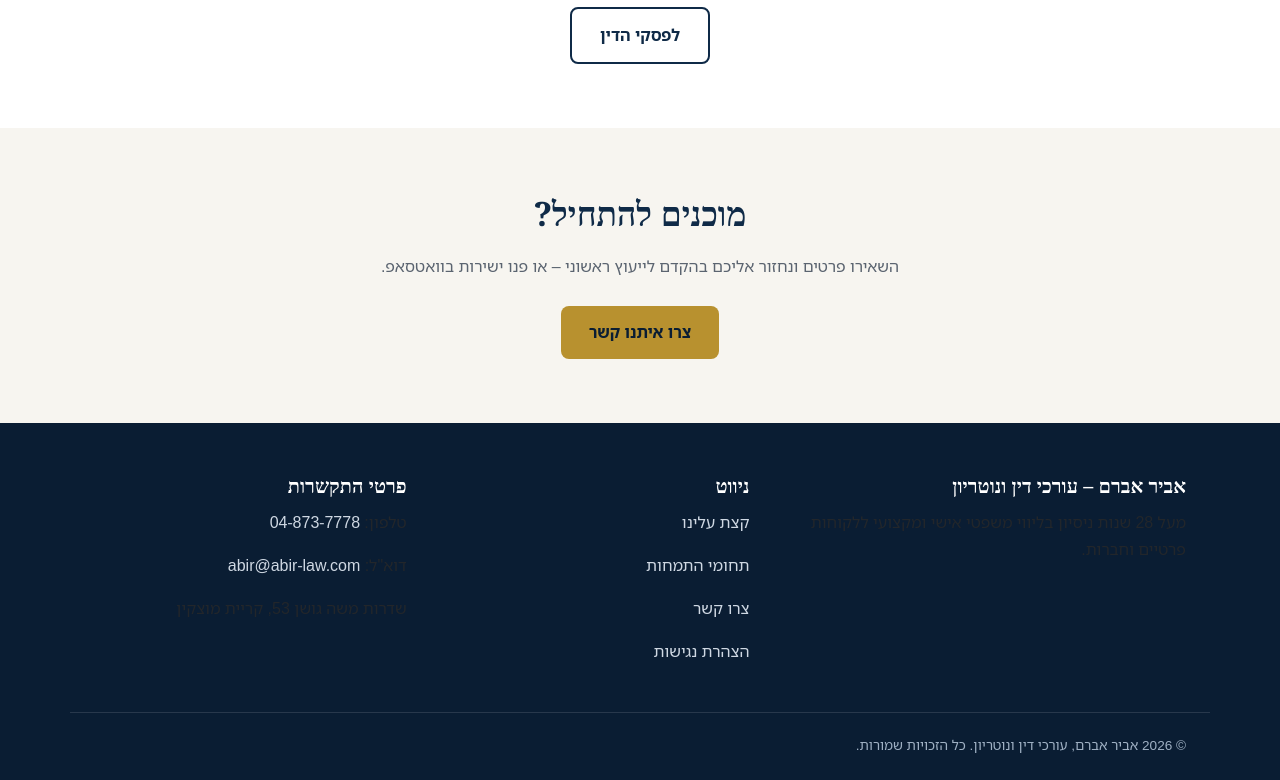
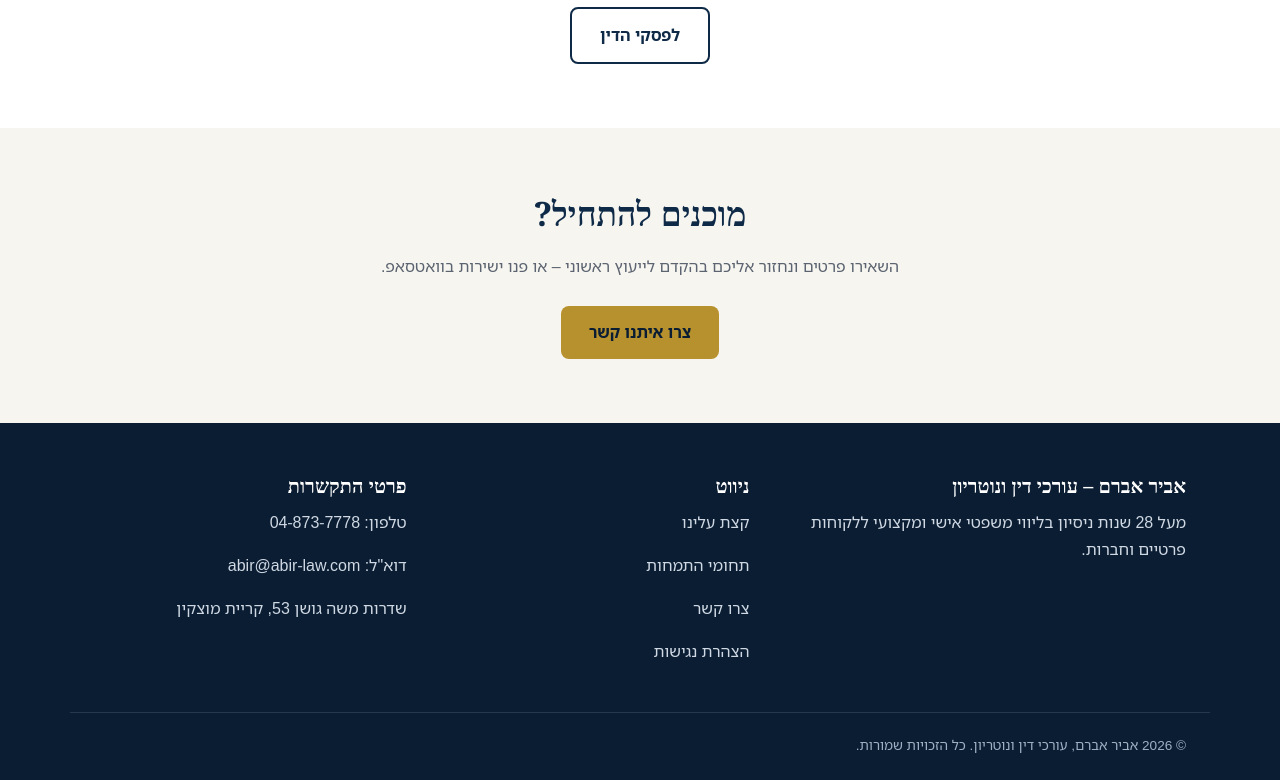
Before and after one commit to abiravram/highlaw-site, a plain HTML site: page index.html in a window 1280 px wide. Shown: the part 2290-3070 px from the top of the page. Drawn offline with Linux system fonts and the light colour scheme; a web font is replaced by a local one.

Commit message:
Add files via upload

```diff
--- a/assets/css/style.css
+++ b/assets/css/style.css
@@ -462,6 +462,7 @@ form.contact-form {
 @media (max-width: 760px) {
   .footer-grid { grid-template-columns: 1fr; }
 }
+.site-footer p { color: #cfd8e3; }
 .site-footer a {
   color: #cfd8e3;
   text-decoration: none;
```
